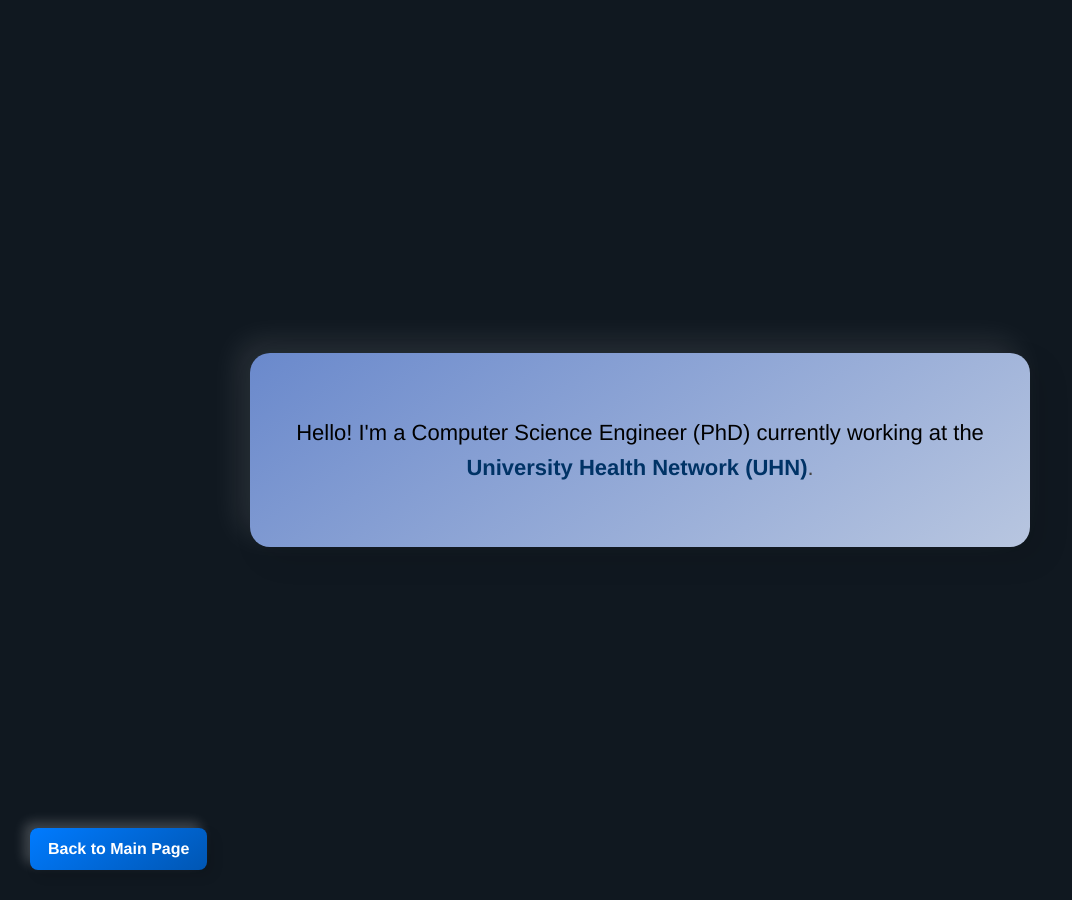
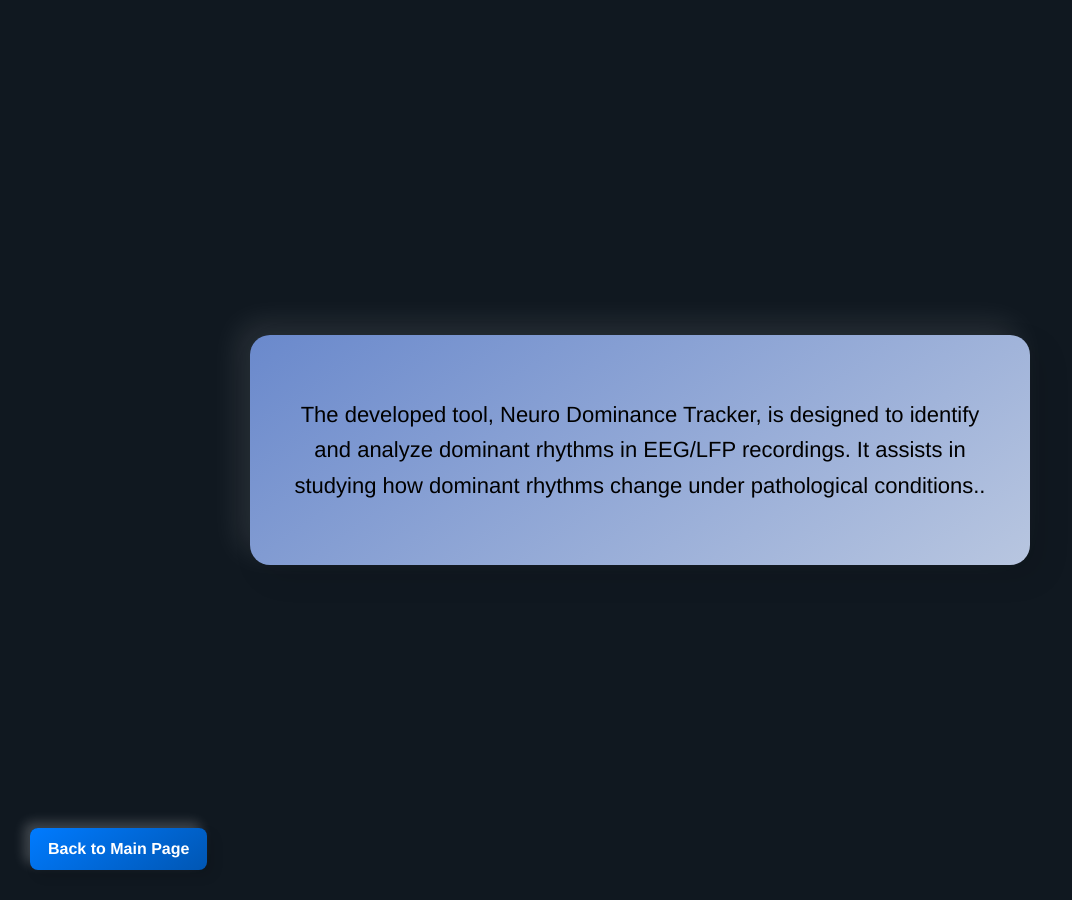
Before and after one commit to nbahador/NeuroDominanceTracker-Tool, a Jekyll site: the page introduction.html, which Jekyll copies as it is, in a window 1280 px wide. Shown: the whole page, without its empty margins (0-1072 px from the left). Built offline with Jekyll 4.4.1, drawn with Linux system fonts in a browser that asks for light colours.

Commit message:
Update introduction.html

```diff
--- a/introduction.html
+++ b/introduction.html
@@ -91,7 +91,7 @@
     <div class="container">
         <!-- Card content with introduction -->
         <div class="card">
-            <p><span style="color: black;">Hello! I'm a Computer Science Engineer (PhD) currently working at the</span> <a href="https://www.uhn.ca/" target="_blank">University Health Network (UHN)</a>.</p>
+            <p><span style="color: black;">The developed tool, Neuro Dominance Tracker, is designed to identify and analyze dominant rhythms in EEG/LFP recordings. It assists in studying how dominant rhythms change under pathological conditions.</a>.</p>
         </div>
     </div>
 
```
